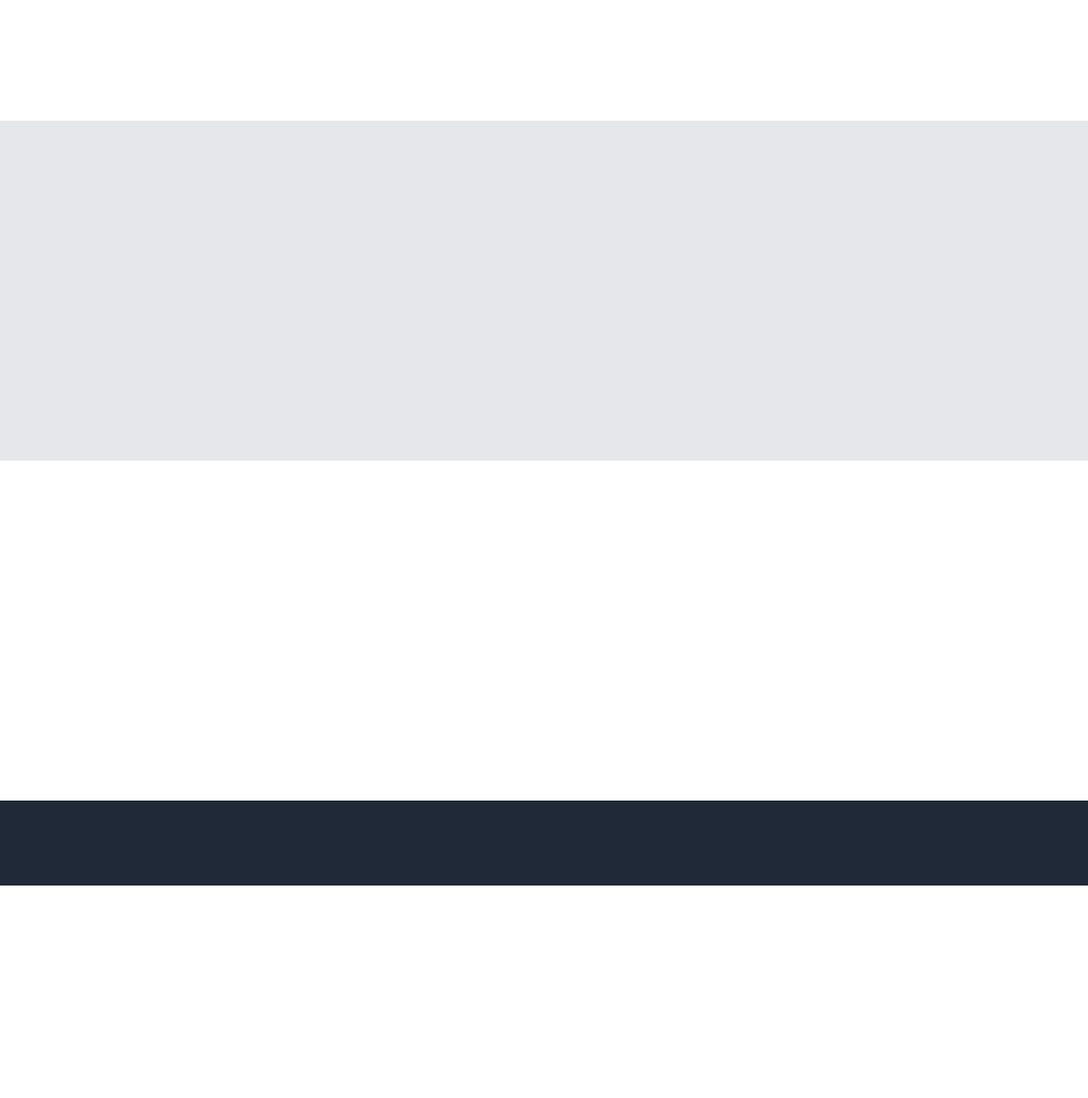
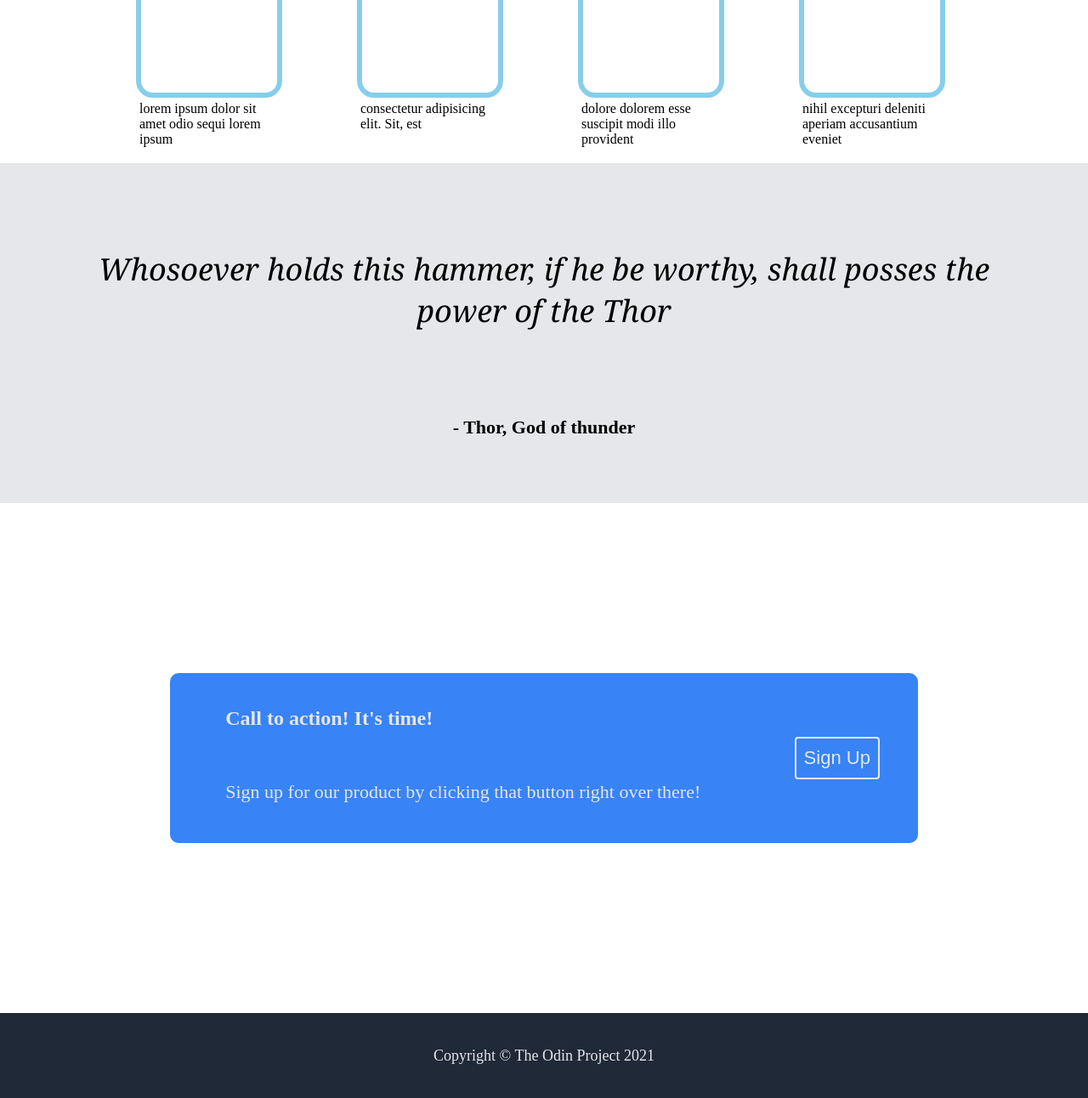
Before and after one commit to UtkarshPrakash/photography-showcase, a plain HTML site: page index.html in a window 1280 px wide. Shown: the part 758-2050 px from the top of the page at 85% size. Before the commit the page ends 1800 px from the top, so only its background shows below. Drawn offline with Linux system fonts and the light colour scheme.

Commit message:
Added rest of the div content

```diff
--- a/index.html
+++ b/index.html
@@ -2,10 +2,11 @@
 <html>
     <head>
         <meta charset="UTF-8">
-        <title>Photography Showcase</title>
+        <title>Odin Assignment</title>
         <link rel="stylesheet" href="style.css">
     </head>
     <body>
+        <!-- Spicy I love you -->
         <div class="first-div">
             <div class="header">
                 <div class="logo">Header Logo</div>
@@ -30,10 +31,41 @@
         </div>
         <div class="second-div">
             <div class="heading">Some random information</div>
-            <div class="heading">Some random information</div>
+            <div class="boxes">
+                <div class="box">
+                    <div class="actual-box"></div>
+                    <div class="actual-text">lorem ipsum dolor sit amet odio sequi lorem ipsum</div>
+                </div>
+                <div class="box">
+                    <div class="actual-box"></div>
+                    <div class="actual-text">consectetur adipisicing elit. Sit, est</div>
+                </div>
+                <div class="box">
+                    <div class="actual-box"></div>
+                    <div class="actual-text">dolore dolorem esse suscipit modi illo provident</div>
+                </div>
+                <div class="box">
+                    <div class="actual-box"></div>
+                    <div class="actual-text">nihil excepturi deleniti aperiam accusantium eveniet </div>
+                </div>
+            </div>
         </div>
-        <div class="third-div"></div>
-        <div class="fourth-div"></div>
-        <div class="fifth-div"></div>
+        <div class="third-div">
+            <div class="quote">Whosoever holds this hammer, if he be worthy, shall posses the power of the Thor</div>
+            <div class="author">- Thor, God of thunder</div>
+        </div>
+        <div class="fourth-div">
+            <div class="call-box">
+                <div class="text-inside">
+                    <div class="text">Call to action! It's time!</div>
+                    <div class="sub-text">Sign up for our product by clicking that button right over there!</div>
+                </div>
+                <button class="btn">Sign Up</div>
+            </div>
+        </div>
+        <div class="fifth-div">
+            <div class="text">Copyright © The Odin Project 2021</div>
+        </div>
+        <!-- Spicy I love you -->
     </body>
 </html>
--- a/style.css
+++ b/style.css
@@ -82,10 +82,61 @@ body {
     width: 100%;
 }
 
+.second-div .heading {
+    margin: 50px;
+    font-size: 36px;
+    font-weight: 800;
+    text-align: center;
+    font-family:Verdana, Geneva, Tahoma, sans-serif;
+}
+
+.second-div .boxes {
+    margin: 50px;
+    display: flex;
+    justify-content: center;
+    align-items: center;
+    height: 300px;
+}
+
+.second-div .box {
+    margin: 40px;
+    /* border: 6px solid skyblue; */
+    /* border-radius: 20px; */
+    height: 180px;
+    width: 180px;
+}
+
+.second-div .box .actual-box {
+    /* margin: 40px; */
+    border: 6px solid skyblue;
+    border-radius: 20px;
+    height: 160px;
+    width: 160px;
+}
+
+.second-div .box .actual-text {
+    margin: 4px;
+}
+
 /* ------------------------------------------------------ */
 .third-div {
     height: 400px;
     background-color: #E5E7EB;
+}
+
+.third-div .quote {
+    padding: 100px;
+    text-align: center;
+    font-size: 36px;
+    font-style: italic;
+    font-family: Cambria, Cochin, Georgia, Times, 'Times New Roman', serif;
+}
+
+.third-div .author {
+    margin: auto 12px;
+    font-size: 22px;
+    font-weight: 800;
+    text-align: center;
 }
 
 /* ------------------------------------------------------ */
@@ -93,8 +144,58 @@ body {
     height: 400px;
 }
 
+.fourth-div .call-box{
+    margin: 200px;
+    height: 200px;
+    background-color: #3883F6;
+    border-radius: 10px;
+    display: flex;
+    align-items: center;
+    justify-content: space-around;
+}
+
+.fourth-div .call-box .text-inside {
+    height: 200px;
+}
+
+.fourth-div .call-box .text {
+    font-size: 24px;
+    color: #E5E7EB;
+    margin: 20px 20px;
+    padding: 20px;
+    font-weight: 800;
+}
+
+.fourth-div .call-box .sub-text {
+    font-size: 22px;
+    color: #E5E7EB;
+    text-align: center;
+    margin: 20px 20px;
+    padding: 20px;
+}
+
+.fourth-div .call-box .btn {
+    height: 50px;
+    width: 100px;
+    font-size: 22px;
+    border: 2px solid #E5E7EB;
+    background-color: #3883F6;
+    border-radius: 4px;
+    color: #E5E7EB;
+    text-align: center;
+    margin: 20px;
+}
+
 /* ------------------------------------------------------ */
 .fifth-div {
     height: 100px;
-    background-color: #1F2937
+    background-color: #1F2937;
+    display: flex;
+    align-items: center;
+    justify-content: center;
 }
+
+.fifth-div .text {
+    font-size: 18px;
+    color: #E5E7EB
+}
```
Also changed, not shown: reference/target_design_page.png (added), reference/target_page_details.png (added).
